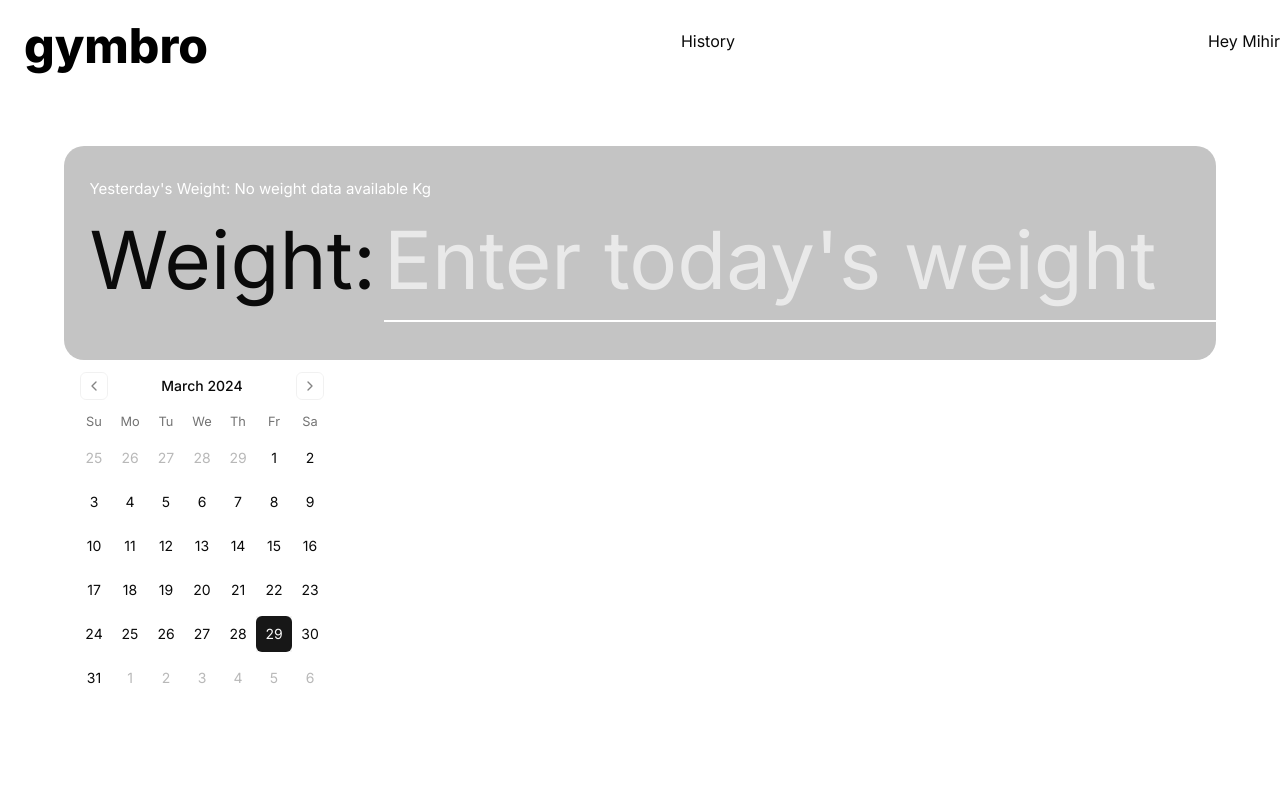
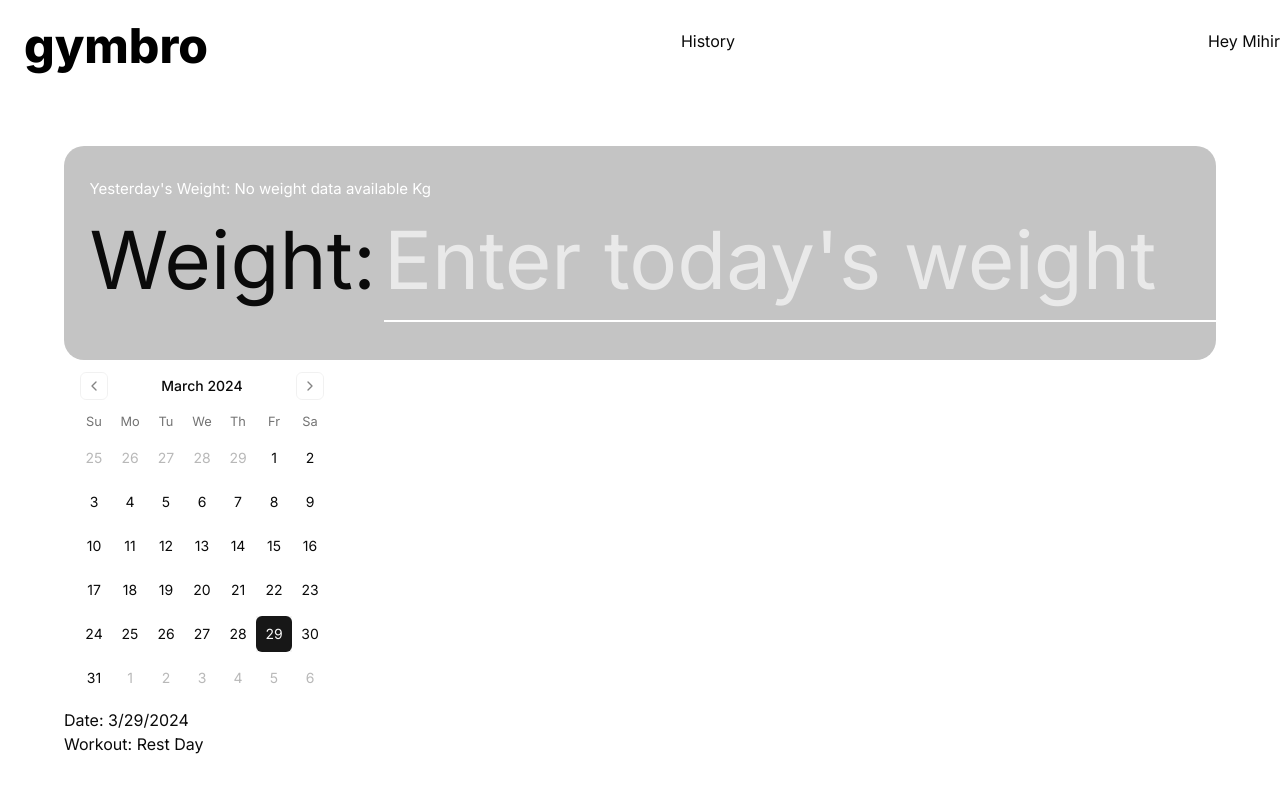
Before and after one commit to DYNAMICMORTAL/gymbro, a Next.js app: page / in a window 1280 px wide. Shown: the top 792 px of the page. Built offline with nearby package versions, Linux system fonts and the light colour scheme; no server answers; the database is empty.

Commit message:
Workout Day

```diff
--- /dev/null
+++ b/components/Routine.tsx
@@ -0,0 +1,31 @@
+import Image from "next/image";
+import style from  "../src/styles/Routine.module.css";
+import { useState, useEffect } from "react";
+import axios from 'axios'; // make sure to install axios
+
+export default function Routine() {
+    const [workout, setWorkout] = useState('Loading...');
+
+    useEffect(() => {
+        const fetchWorkout = async () => {
+            const day = new Date().getDate() % 4; // get the current day of the month and modulo 4 to get a number between 0 and 3
+            try {
+                const response = await axios.get(`/api/workout?day=${day}`);
+                setWorkout(response.data.workout);
+            } catch (error) {
+                console.error(error);
+            }
+        };
+
+        fetchWorkout();
+    }, []);
+
+    return (
+        <>
+            <div className={style.routineSection}>
+                <h6 className={style.todayDate}>Date: {new Date().toLocaleDateString()}</h6>
+                <h6 className={style.todayWorkout}>Workout: {workout}</h6>
+            </div>
+        </>
+    );
+}
--- /dev/null
+++ b/pages/api/workout.ts
@@ -0,0 +1,17 @@
+import { NextApiRequest, NextApiResponse } from 'next';
+import { getDbConnection } from '../../src/lib/mongodb';
+
+export default async function handler(req: NextApiRequest, res: NextApiResponse) {
+    if (req.method === 'GET') {
+        const { day } = req.query;
+        const client = await getDbConnection();
+        const db = client.db('gymbrodatabase'); // replace with your database name
+        const collection = db.collection('workouts'); // replace with your collection name
+
+        const workout = await collection.findOne({ day: Number(day) });
+
+        res.status(200).json({ workout: workout?.workout || 'Rest Day' });
+    } else {
+        res.status(405).json({ message: 'Method not allowed' });
+    }
+}
--- a/src/app/page.tsx
+++ b/src/app/page.tsx
@@ -6,6 +6,7 @@ import Link from 'next/link';
 import Weights from "../../components/Weights";
 import CalenderSection from "../../components/CalenderSection";
 import { cn } from "@/lib/utils"
+import Routine from "../../components/Routine";
 
 export default function Home() {
   return (
@@ -14,6 +15,7 @@ export default function Home() {
       <Weights></Weights>
       <div className={styles.routineSection}>
         <CalenderSection></CalenderSection>
+        <Routine></Routine>
       </div>
     </>
   );
```
Also changed, not shown: src/styles/Routine.module.css (added).
